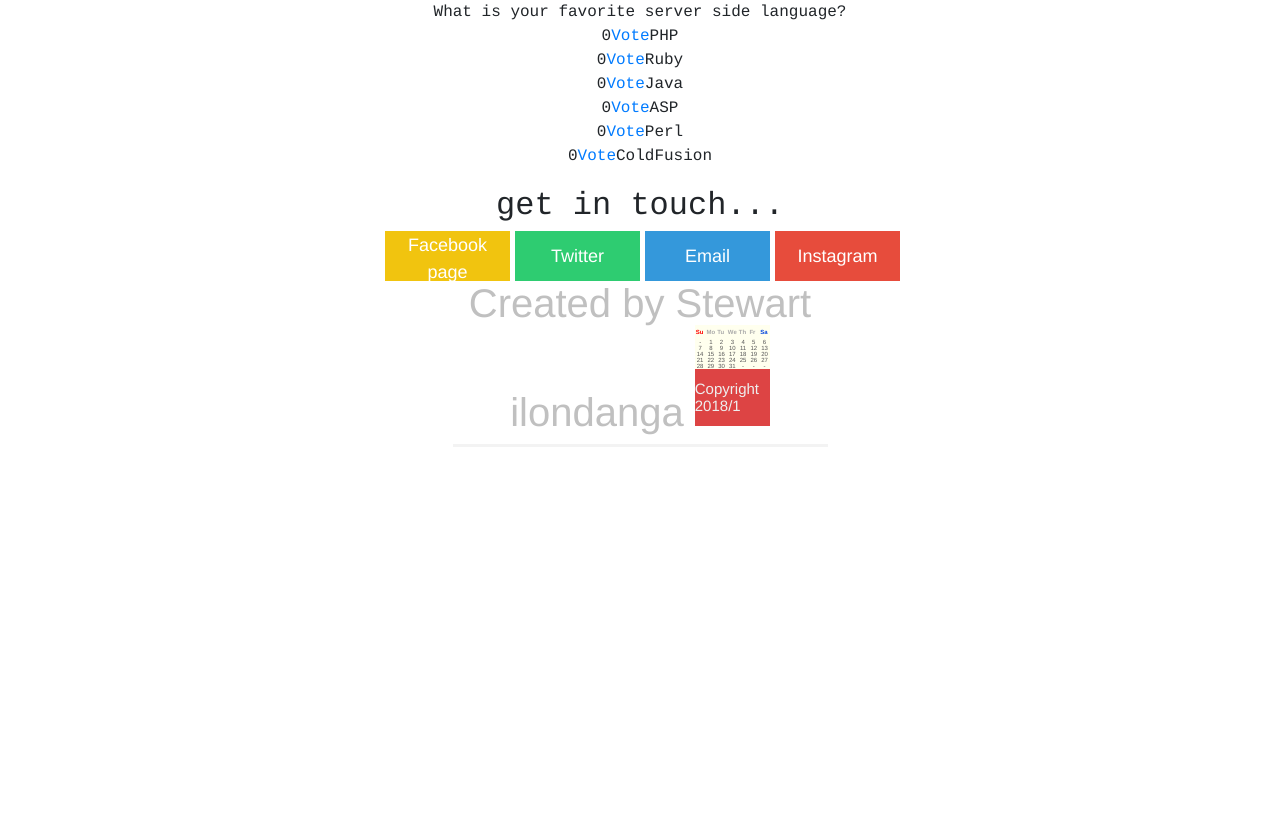
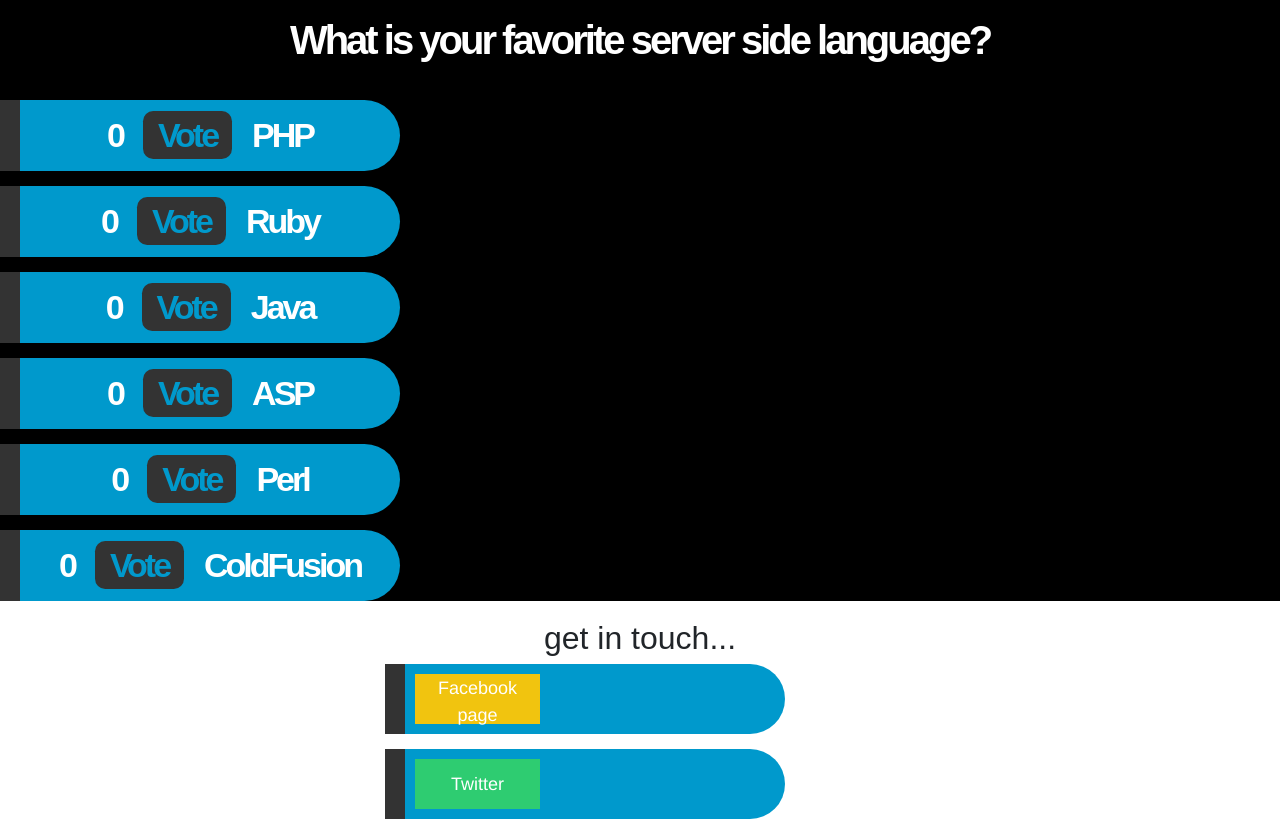
Before and after one commit to stewilondanga/code-poll, a plain HTML site: page index.html in a window 1280 px wide. Shown: the top 822 px of the page. Before the commit the page ends 800 px from the top, so only its background shows below. Drawn offline with nearby package versions, Linux system fonts and the light colour scheme.

Commit message:
add index.html

```diff
--- a/css/styles.css
+++ b/css/styles.css
@@ -6,7 +6,51 @@ body {
   background-size: 100%;
 }
 
-
+* {
+        font-family: Arial, "Free Sans";
+    }
+    #container {
+        color: #fff;
+  background:#000;
+    }
+    #container #question {
+        display: block;
+        padding: 20px;
+        font-weight: bold;
+        letter-spacing: -3px;
+        margin-bottom: 20px;
+        padding: 10px;
+        font-size: 40px;
+    }
+    #container div {
+        font-weight: bold;
+        letter-spacing: -3px;
+        background: #0099cc;
+        margin-bottom: 15px;
+        padding: 10px;
+        font-size: 34px;
+        color: #ffffff;
+        border-left: 20px solid #333;
+        width: 400px;
+        -webkit-border-radius: 0.5em;
+        -moz-border-radius: 0 0.5em 0.5em 0;
+        border-radius: 0 1.5em 1.5em 0;
+    }
+    #container div a {
+        border-radius: 0.3em;
+        text-decoration: none;
+        color: #0099cc;
+        padding: 5px 15px;
+        background: #333;
+        margin: 0 20px;
+    }
+    #container div a:hover {
+        color: #fff;
+    }
+    body {
+        margin: 0;
+        padding: 0;
+    }
 
 h1 {
     	font-family: helvetica;
```
